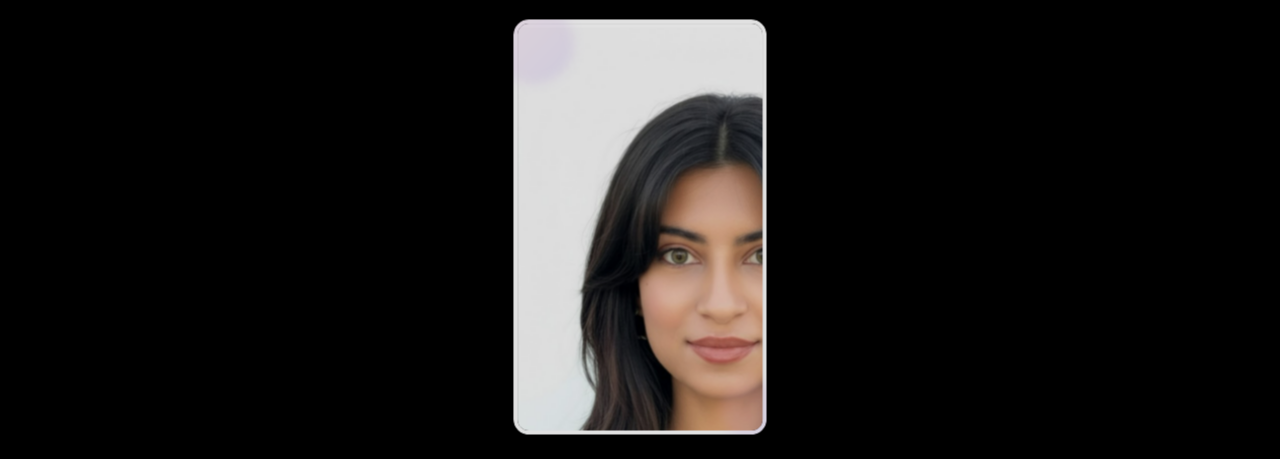
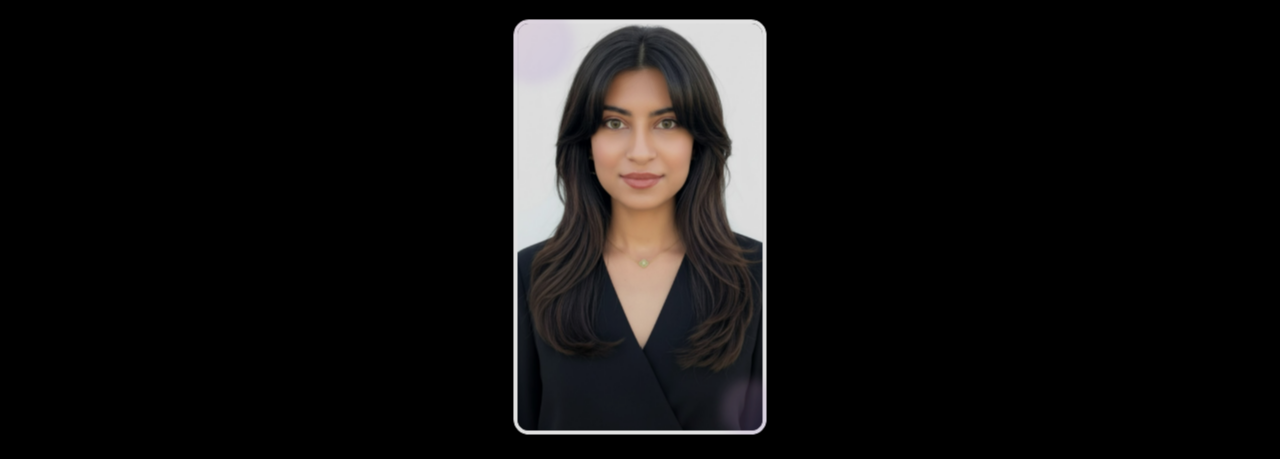
Before and after one commit to FajarFaisal/fajar-faisal-portfolio, a plain HTML site: page index.html in a window 1280 px wide. Shown: the part 58-517 px from the top of the page. Drawn offline with Linux system fonts and the light colour scheme.

Commit message:
index.html

```diff
--- a/index.html
+++ b/index.html
@@ -934,8 +934,7 @@
         <div class="container">
             <div class="profile-container">
                 <div class="profile-frame">
-                    <img src="fajar_headshot_pfp.png" alt="A professional headshot of Fajar Faisal">
-                        class="profile-image">
+                   <img src="fajar_headshot_pfp.png" alt="A professional headshot of Fajar Faisal" class="profile-image">
                     <div class="profile-glow"></div>
                     <div class="profile-particles" id="profileParticles"></div>
                 </div>
```
